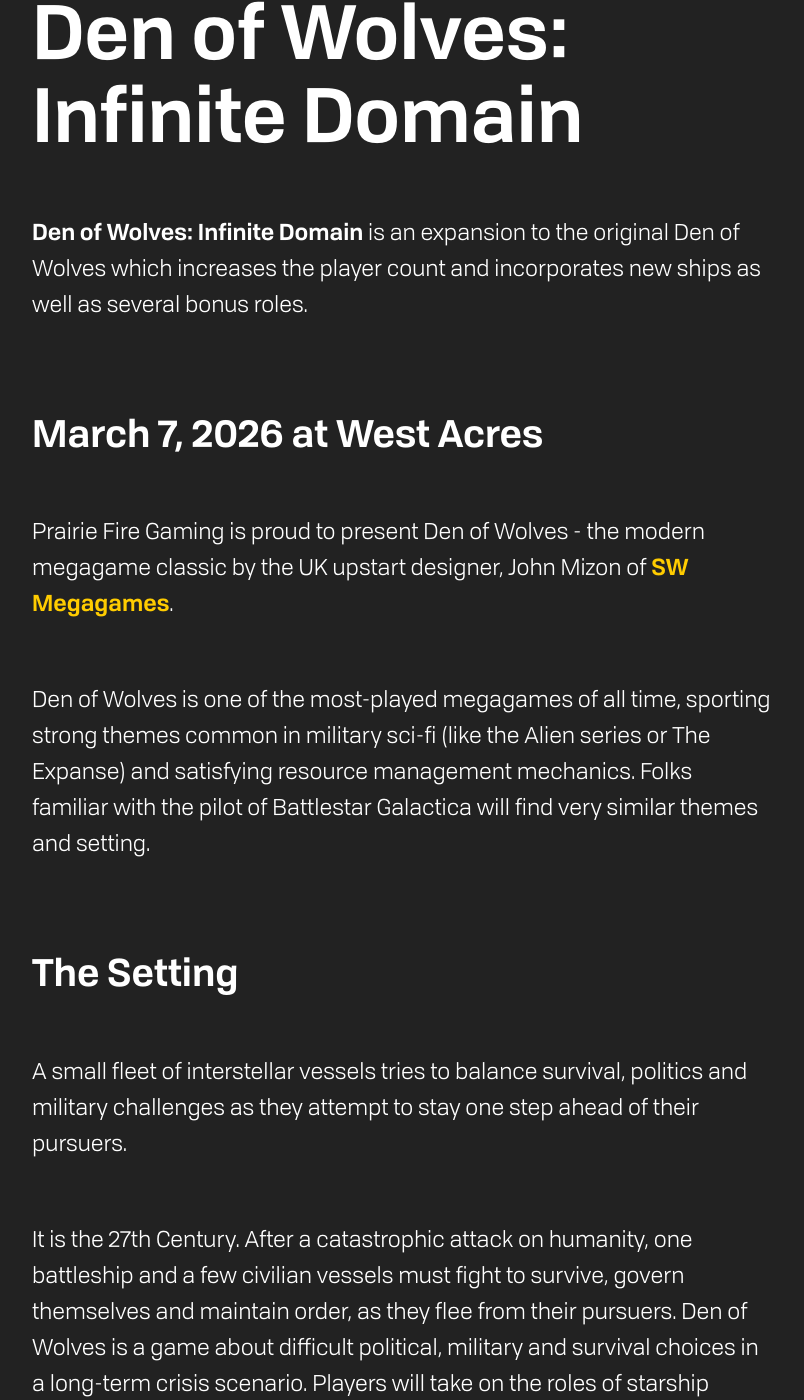
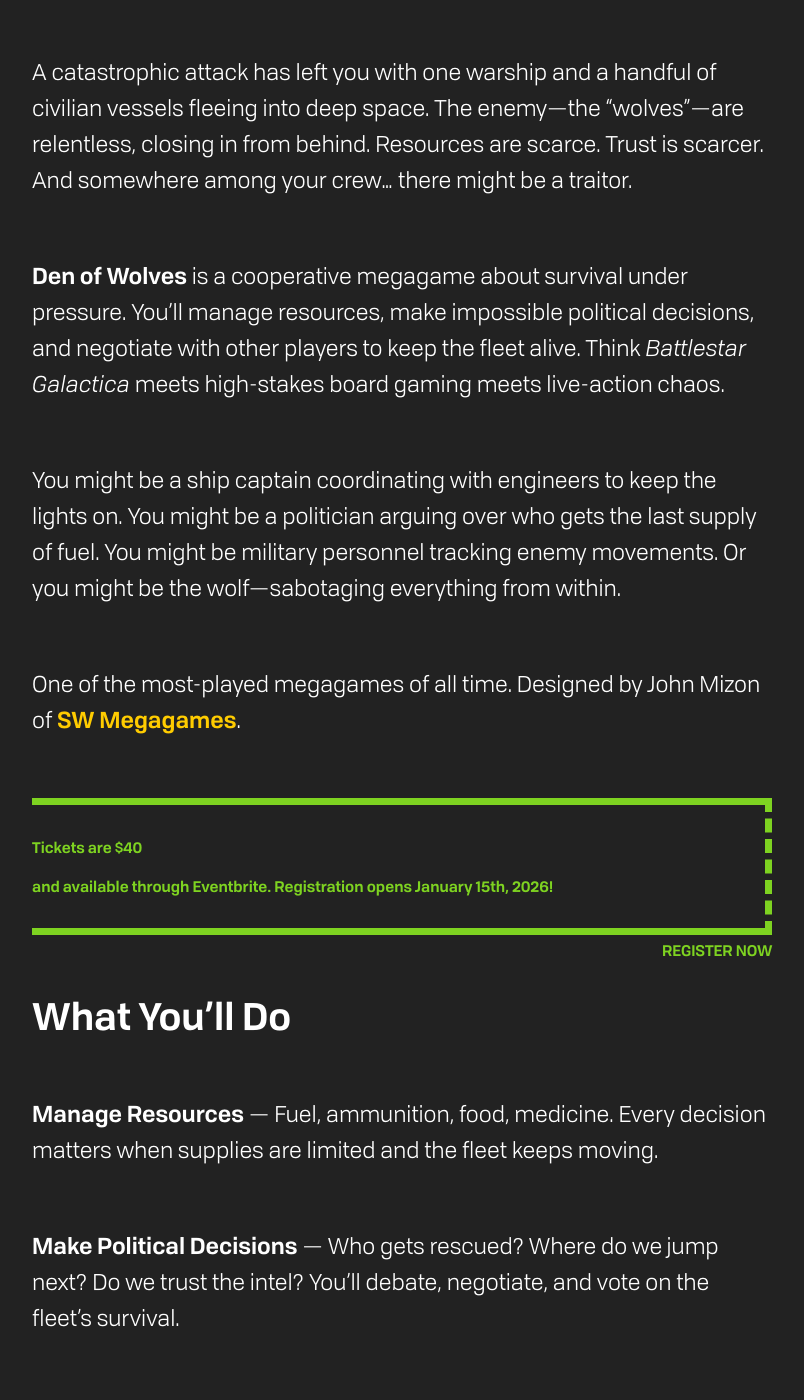
Before and after one commit to jedlimke/prairiefiregaming.com, a Jekyll site: the page built from megagames/den-of-wolves.md, in a window 1280 px wide and 1400 px high, scrolled down 1014 px. Shown: the whole window, without its empty margins (238-1042 px from the left). Built offline with Jekyll 4.4.1, drawn with Linux system fonts in a browser that asks for light colours; some of the changed text lies outside the part shown.

Commit message:
DOW sellpage adjustments.

```diff
--- a/megagames/den-of-wolves.md
+++ b/megagames/den-of-wolves.md
@@ -5,33 +5,19 @@
 image: /assets/megagames/den-of-wolves-hero.jpg
 ---
 
-60 players! 6 hours! 100% fun! Inspired by the pilot of _Battlestar Galactica_, **Den of Wolves** is a cooperative megagame that combines elements of board games and diplomacy. Players cooperate to allocate resources while fending off waves of attacks from the vile "wolves". Beware! These wolves are tricky, and a traitor may roam amongst us.
+# Den of Wolves
 
-# Den of Wolves: Infinite Domain
+**March 7, 2026 · Fargo · 6 Hours · 60 Players**
 
-**Den of Wolves: Infinite Domain** is an expansion to the original Den of Wolves which increases the player count and incorporates new ships as well as several bonus roles.
+Humanity is on the run.
 
-## March 7, 2026 at West Acres
+A catastrophic attack has left you with one warship and a handful of civilian vessels fleeing into deep space. The enemy—the "wolves"—are relentless, closing in from behind. Resources are scarce. Trust is scarcer. And somewhere among your crew... there might be a traitor.
 
-Prairie Fire Gaming is proud to present Den of Wolves - the modern megagame classic by the UK upstart designer, John Mizon of [SW Megagames](https://www.swmegagames.co.uk/den-of-wolves).
+**Den of Wolves** is a cooperative megagame about survival under pressure. You'll manage resources, make impossible political decisions, and negotiate with other players to keep the fleet alive. Think _Battlestar Galactica_ meets high-stakes board gaming meets live-action chaos.
 
-Den of Wolves is one of the most-played megagames of all time, sporting strong themes common in military sci-fi (like the Alien series or The Expanse) and satisfying resource management mechanics. Folks familiar with the pilot of Battlestar Galactica will find very similar themes and setting.
+You might be a ship captain coordinating with engineers to keep the lights on. You might be a politician arguing over who gets the last supply of fuel. You might be military personnel tracking enemy movements. Or you might be the wolf—sabotaging everything from within.
 
-## The Setting
-
-A small fleet of interstellar vessels tries to balance survival, politics and military challenges as they attempt to stay one step ahead of their pursuers.
-
-It is the 27th Century. After a catastrophic attack on humanity, one battleship and a few civilian vessels must fight to survive, govern themselves and maintain order, as they flee from their pursuers. Den of Wolves is a game about difficult political, military and survival choices in a long-term crisis scenario. Players will take on the roles of starship captains, officers, and engineers, as well as politicians and military personnel. The game has a focus on managing resources, as well as various units and assets – however, talking and negotiating with other players will be crucial in order to achieve success. The game also seeks to represent political and military systems, and their decisions, and so players should expect some political simulation.
-
-**Wolves**
-
-Beware! There may be secret traitorous roles among us!
-
-## The Deetz!
-
-- Rules and roles will be distributed via email before the event. The rules will also be gone over at the start of the game for those who didn't have time to read the rules.
-- Cosplay welcomed and praised but entirely optional.
-- Age Limit: 16+ with adult escort, otherwise 18+.
+One of the most-played megagames of all time. Designed by John Mizon of [SW Megagames](https://www.swmegagames.co.uk/den-of-wolves).
 
 {::nomarkdown}
 <a href="https://www.eventbrite.com" class="callout cta" data-label="Register Now">
@@ -39,4 +25,26 @@
 </a>
 {:/nomarkdown}
 
-Have questions or concerns? Please reach out at [info@prairiefiregaming.com](mailto:info@prairiefiregaming.com)
+## What You'll Do
+
+**Manage Resources** — Fuel, ammunition, food, medicine. Every decision matters when supplies are limited and the fleet keeps moving.
+
+**Make Political Decisions** — Who gets rescued? Where do we jump next? Do we trust the intel? You'll debate, negotiate, and vote on the fleet's survival.
+
+**Fight or Flight** — Military teams coordinate defense. Engineering teams keep ships operational. Medical teams treat casualties. Everyone has a job. Not everyone survives.
+
+**Trust No One** — Traitors exist. They're hidden. They're working against you. Or maybe they're not. Paranoia is part of the experience.
+
+## What You Need to Know
+
+- **No experience required** — Rules will be sent via email and taught at the start. You'll learn as you play.
+- **Cosplay encouraged** — Come as a ship captain, a politician, a refugee. Or just wear comfortable clothes. Either works.
+- **Age limit: 16+ with adult, otherwise 18+** — This is a long, intense game with mature themes.
+
+{::nomarkdown}
+<a href="https://www.eventbrite.com" class="callout cta" data-label="Register Now">
+<strong>Tickets are $40</strong> and available through Eventbrite. Registration opens January 15th, 2026!
+</a>
+{:/nomarkdown}
+
+Questions? Email us at [info@prairiefiregaming.com](mailto:info@prairiefiregaming.com)
```
